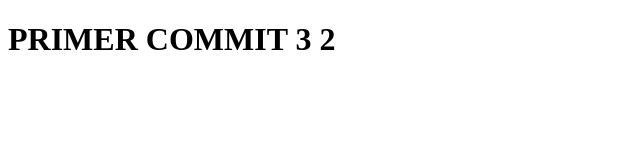
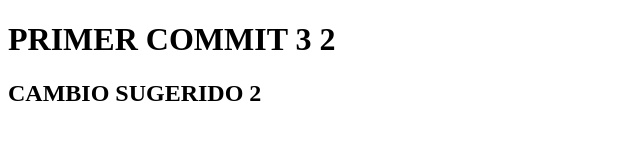
Before and after one commit to JulioCesarHN/julio-juan, a plain HTML site: page Index.HTML in a window 1280 px wide. Shown: the whole page, without its empty margins (0-640 px from the left). Drawn offline with Linux system fonts and the light colour scheme.

Commit message:
AGREGUE UN NUEVO RENGLON

```diff
--- a/Index.HTML
+++ b/Index.HTML
@@ -7,5 +7,6 @@
 </head>
 <body>
     <h1>PRIMER COMMIT  3 2</h1>
+    <h2>CAMBIO SUGERIDO 2</h2>
 </body>
 </html>
```
